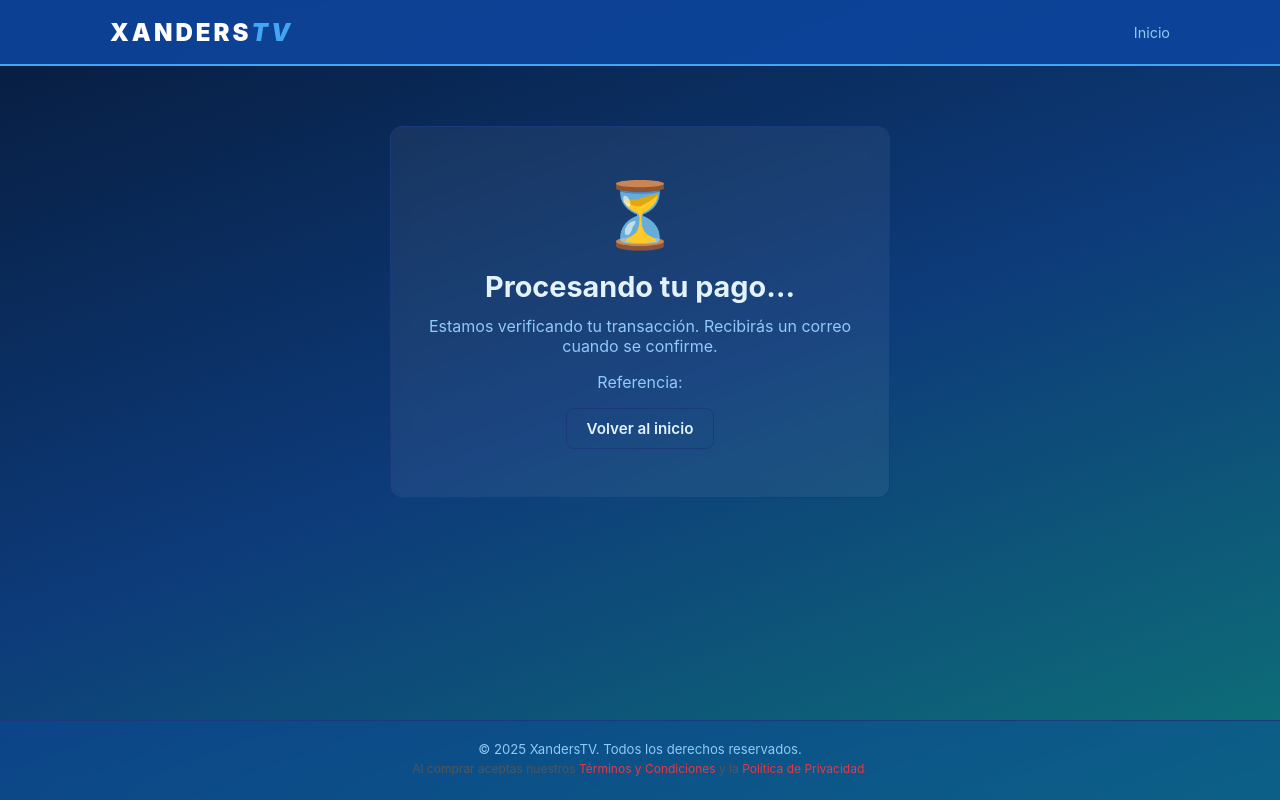
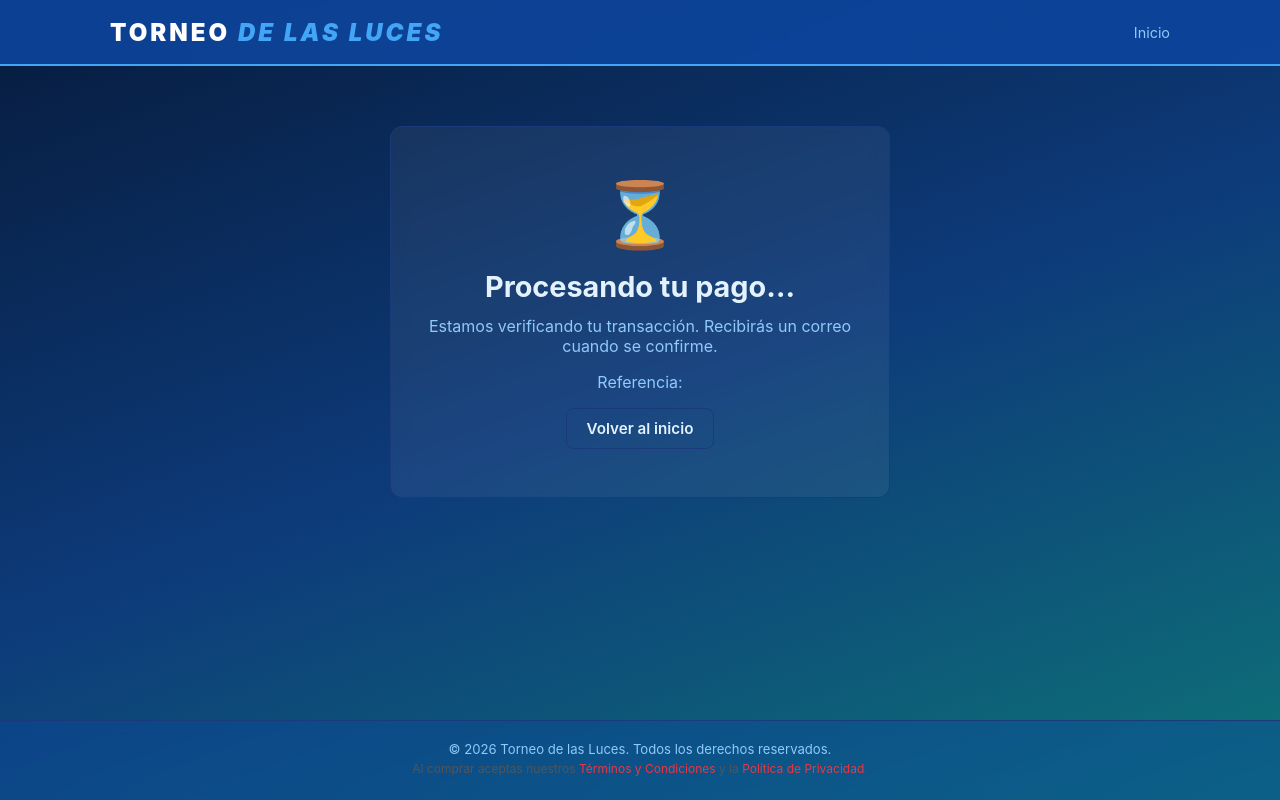
Before and after one commit to Samuek9/torneo-xanderstv, a Flask app: page /pago/resultado in a window 1280 px wide. Run offline with Flask 3, Linux system fonts and the light colour scheme; some libraries are stand-ins or nearby versions.

Commit message:
fix: Torneo de las Luces en titulo, header, footer, pase y email; precio claro 50k/codigo 500k/paquete

```diff
--- a/app.py
+++ b/app.py
@@ -1,5 +1,5 @@
 """
-Torneo XandersTV — Códigos de Streaming
+Torneo de las Luces 2026 — Códigos de Acceso Streaming
 Flask + PostgreSQL (Neon) + Wompi
 """
 import hashlib
@@ -291,8 +291,8 @@ def generate_pass_image(buyer_name: str, codes: list, access_token: str) -> byte
     except Exception:
         f_big = f_med = f_small = f_tiny = ImageFont.load_default()
 
-    draw.text((40, 22), "XANDERS", fill="#FFFFFF", font=f_big)
-    draw.text((40, 65), "Torneo", fill="#90CAF9", font=f_med)
+    draw.text((40, 22), "TORNEO DE LAS LUCES", fill="#FFFFFF", font=f_big)
+    draw.text((40, 65), "2026", fill="#90CAF9", font=f_med)
     draw.rectangle([(40, 98), (560, 99)], fill="#1565C0")
     draw.text((40, 110), "CÓDIGO DE ACCESO STREAMING", fill="#90CAF9", font=f_tiny)
     draw.text((40, 132), buyer_name.upper(), fill="#FFFFFF", font=f_med)
@@ -369,8 +369,8 @@ def send_confirmation_email(buyer: dict, codes: list, pass_bytes: bytes):
     html = f"""
     <div style="font-family:Arial,sans-serif;max-width:640px;margin:0 auto;
                 background:#0D47A1;color:#fff;padding:30px;border-radius:10px">
-      <h1 style="margin:0 0 4px;font-size:2rem">XANDERS</h1>
-      <p style="color:#90CAF9;margin:0 0 20px;font-style:italic">Torneo</p>
+      <h1 style="margin:0 0 4px;font-size:2rem">TORNEO DE LAS LUCES</h1>
+      <p style="color:#90CAF9;margin:0 0 20px;font-style:italic">2026</p>
       <p>Hola <strong>{buyer["full_name"]}</strong>,</p>
       <p>¡Tus <strong>Códigos de Streaming</strong> de acceso al torneo han sido confirmados!</p>
       <table style="width:100%;border-collapse:collapse;background:rgba(255,255,255,.08);
--- a/templates/base.html
+++ b/templates/base.html
@@ -3,7 +3,7 @@
 <head>
   <meta charset="UTF-8">
   <meta name="viewport" content="width=device-width, initial-scale=1.0">
-  <title>{% block title %}{{ torneo_name }}{% endblock %} | XandersTV</title>
+  <title>{% block title %}{{ torneo_name }}{% endblock %} | Torneo de las Luces</title>
   <link rel="stylesheet" href="{{ url_for('static', filename='style.css') }}">
   {% block head %}{% endblock %}
 </head>
@@ -11,7 +11,9 @@
   <header>
     <div class="header-inner">
       <div class="logo">
-        <span class="logo-x">XANDERS</span><span class="logo-tv">TV</span>
+        <a href="/" style="text-decoration:none">
+          <span class="logo-x">TORNEO</span><span class="logo-tv"> DE LAS LUCES</span>
+        </a>
       </div>
       <nav>
         <a href="/">Inicio</a>
@@ -24,7 +26,7 @@
   </main>
 
   <footer>
-    <p>&copy; 2025 XandersTV. Todos los derechos reservados.</p>
+    <p>&copy; 2026 Torneo de las Luces. Todos los derechos reservados.</p>
     <p style="font-size:0.75rem;color:#555">
       Al comprar aceptas nuestros
       <a href="/terminos" style="color:#e63946">Términos y Condiciones</a>
```
Also changed, not shown: templates/index.html (+7 -7 lines).
